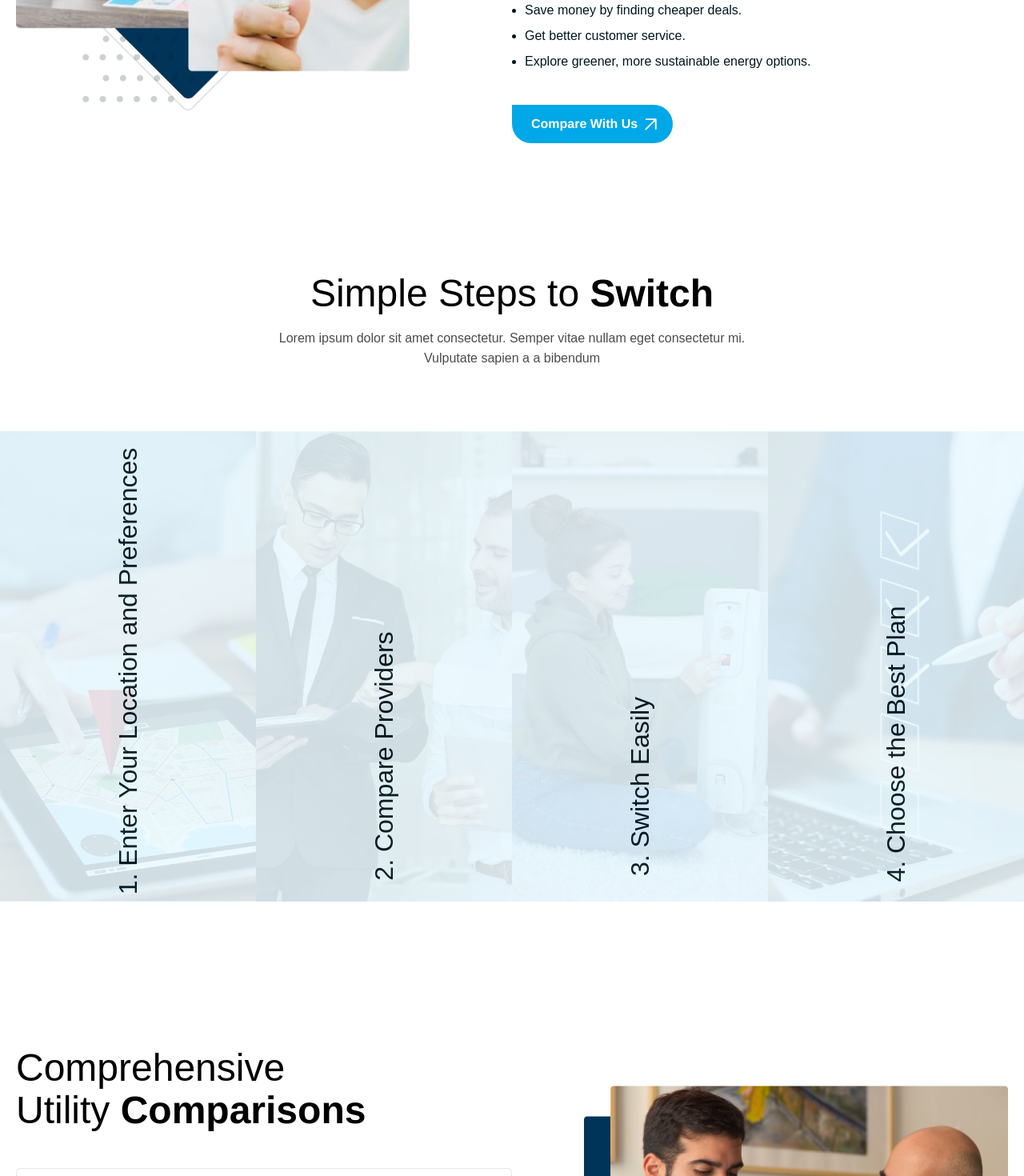
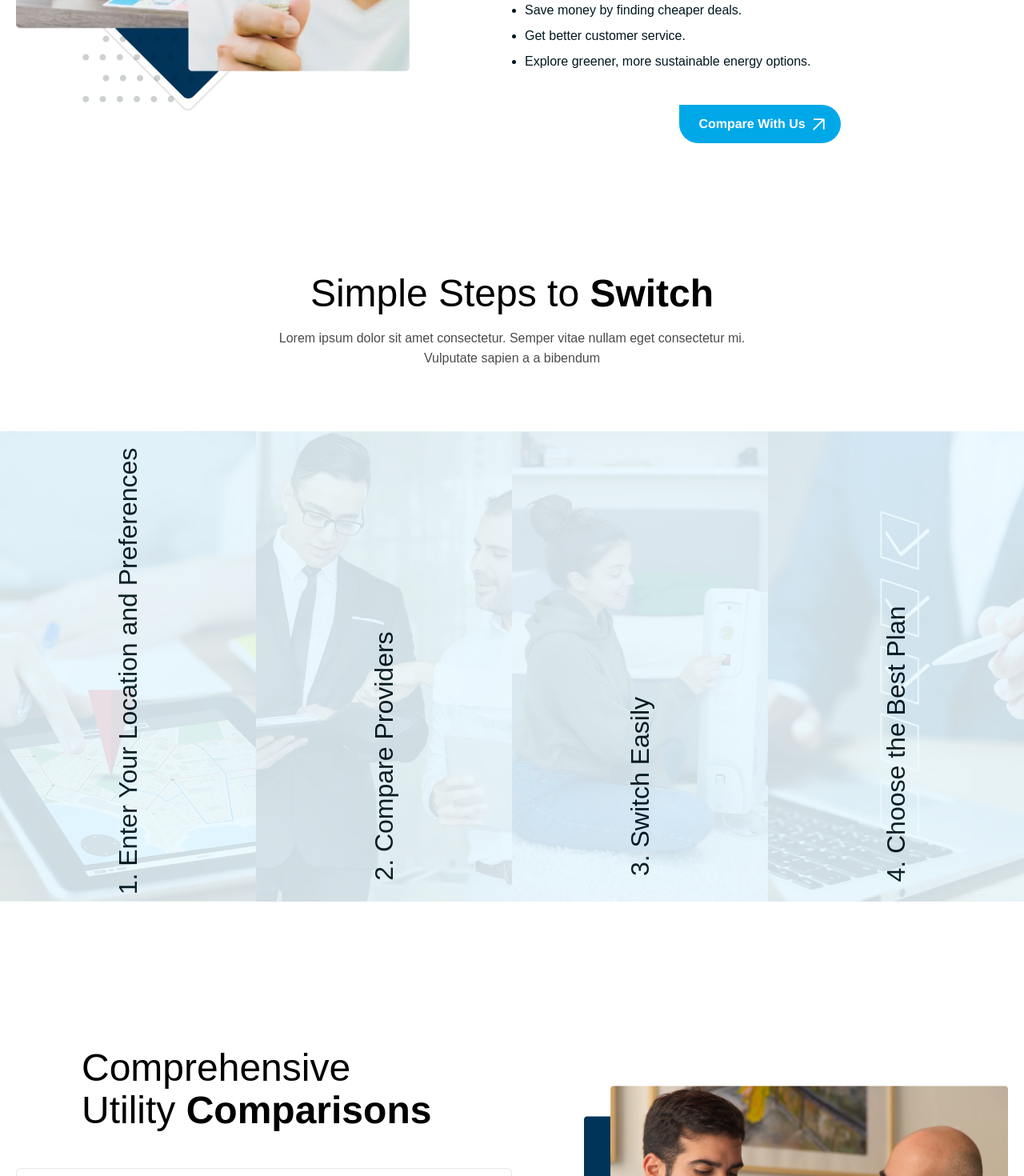
Before and after one commit to nupurbishnoi549/Bill-Central, a React (Vite) app: page / in a window 1280 px wide. Shown: the part 1560-3030 px from the top of the page at 80% size. Built offline with nearby package versions, Linux system fonts and the light colour scheme; a web font is replaced by a local one.

Commit message:
alignment done

```diff
--- a/src/components/EnergyPlan.jsx
+++ b/src/components/EnergyPlan.jsx
@@ -14,14 +14,18 @@ const EnergyPlans = () => {
                     <div className='lg:w-6/12 w-full max-lg:pt-10'>
                         <h2 className='font-normal text-5xl max-md:text-3xl leading-[52.8px] text-[#00171F] max-w-[409px] max-lg:max-w-none'><span className='font-bold'>Switching Energy</span> Made Simple</h2>
                         <p className='text-[#00171F] text-base font-normal leading-[24px] max-w-[558px] pt-4 max-lg:max-w-none'>Say goodbye to confusing energy plans! We simplify the process by providing clear and competitive electricity and gas recommendations. Whether you're moving or just seeking a better deal, our platform connects you with the best energy providers quickly and easily, helping you save on energy bills.</p>
-                        <h4 className='text-[#003459] font-normal text-2xl leading-[26.4px] pt-[38px] max-md:pt-5'>Benefits of Comparing Energy Plans</h4>
+                        <h4 className='text-[#003459] font-normal text-2xl leading-[26.4px] pt-[38px] max-md:pt-5 max-lg:flex justify-center'>Benefits of Comparing Energy Plans</h4>
+                        <div className='max-lg:w-[393px] max-lg:flex justify-center'>
                             <ul className="ml-4 pt-7 max-md:py-7 pb-[42px]">
                                 {BENEFITS.map((BENEFITS, index) => (
                                     <li key={index}
                                         className={`list-disc text-[#00171F] text-base font-normal leading-6 max-w-[382px] ${index !== 0 ? 'pt-2' : ''}`}
                                     > {BENEFITS}</li>))}
                             </ul>
+                       </div>
+                        <div className='justify-center flex'>
                             <CustomButton CustomButton="Compare With Us" customClass="-mr-4 -ml-1" whiteArrow={true} />
+                       </div>
                     </div>
                 </div>
             </div>
--- a/src/components/Faq.jsx
+++ b/src/components/Faq.jsx
@@ -10,10 +10,10 @@ const Faq = () => {
     }
 
     return (
-        <div id='faq' className='pt-[162px] max-xl:pt-[0px] pb-[327px] max-lg:pt-16'>
+        <div id='faq' className='pt-[162px] max-xl:pt-[0px] pb-[327px] max-lg:pt-0'>
             <div className="w-full px-5">
                 <div className="max-w-[850px] mx-auto">
-                    <Heading headingText="Frequently Asked " headingSpanText="Questions" className="!max-w-[620px] !mx-auto"/>
+                    <Heading headingText="Frequently Asked " headingSpanText="Questions" className="lg:!max-w-[620px] max-lg:flex justify-center !mx-auto"/>
                     <p className='text-base font-normal leading-[150%] max-w-[556px] mx-auto text-center pt-4 pb-14'>Lorem ipsum dolor sit amet consectetur. Semper vitae nullam eget consectetur mi. Vulputate sapien a a bibendum</p>
                     <div className="space-y-6">
                         {faqData.map((plan, index) => (
--- a/src/components/Testimonials.jsx
+++ b/src/components/Testimonials.jsx
@@ -9,7 +9,7 @@ import ratingImage from '../assets/images/svg/five-star.svg';
 
 const Testimonials = () => {
     return (
-        <div id='testimonials' className=':py-[162px] max-xl:py-[80px] max-md:py-16 max-sm:py-[44px]'>
+        <div id='testimonials' className=':py-[162px] max-xl:py-[60px] max-md:py-16 max-sm:py-[44px]'>
             <div className="container max-w-[1284px] mx-auto px-5">
                 <Heading headingText="Our " headingSpanText="Testimonials" className="!text-center !pb-4 max-md:!pb-2"/>
                 <p className='font-normal text-base text-[#00171F] text-center max-w-[490px] mx-auto'>
--- a/src/components/common/CommonHeading.jsx
+++ b/src/components/common/CommonHeading.jsx
@@ -2,7 +2,7 @@ import React from 'react'
 
 const Heading = ({ headingText, className, headingSpanText, lastHeadingText, spanText }) => {
     return (
-        <h2 className={`text-black font-normal md:text-5xl text-3xl leading-[110%] ${className} `}>{headingText} <span className={`font-bold ${spanText} `}>{headingSpanText}</span>{lastHeadingText} <span></span></h2>
+        <h2 className={`text-black font-normal lg:text-5xl md:text-[40px] text-3xl leading-[110%] ${className} `}>{headingText} <span className={`font-bold ${spanText} `}>{headingSpanText}</span>{lastHeadingText} <span></span></h2>
     )
 }
 
--- a/src/components/comprehensive.jsx
+++ b/src/components/comprehensive.jsx
@@ -17,7 +17,7 @@ const Comprehensive = () => {
             <div className="container w-full mx-auto px-5">
                 <div className="lg:flex justify-between items-start ">
                     <div className='lg:w-6/12 w-full'>
-                        <Heading headingText="Comprehensive Utility" headingSpanText="Comparisons" className="!max-w-[456px] !pb-[46px] max-md:!pb-7"/>
+                        <Heading headingText="Comprehensive Utility" headingSpanText="Comparisons" className="lg:!max-w-[456px] max-lg:flex justify-center mx-auto !pb-[46px] max-md:!pb-7"/>
                         <div className="space-y-6">
                             {planComparisons.map((plan) => (
                                 <div
```
Lines whose indentation alone changed are shown as unchanged.
